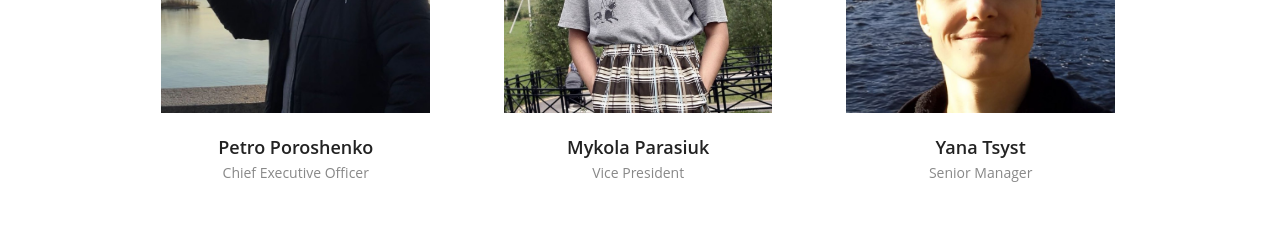
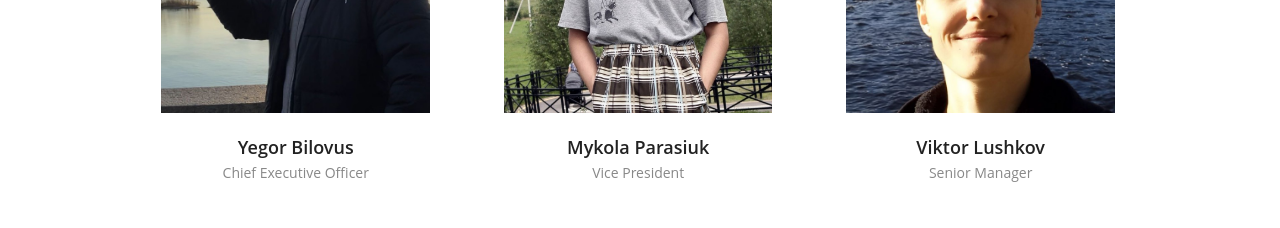
Before and after one commit to Kutsepalov/trendy-portfolios-wd, a plain HTML site: page index.html in a window 1280 px wide. Shown: the part 3540-3768 px from the top of the page. Drawn offline with Linux system fonts and the light colour scheme.

Commit message:
Update 4

```diff
--- a/index.html
+++ b/index.html
@@ -344,7 +344,7 @@
           <div class="team_box_shadow"><a href="javascript:void(0)"></a></div>
           <img src="img/team_pic1.jpg" alt="">
         </div>
-        <h3 class="wow fadeInDown delay-03s">Petro Poroshenko</h3>
+        <h3 class="wow fadeInDown delay-03s">Yegor Bilovus</h3>
         <span class="wow fadeInDown delay-03s">Chief Executive Officer</span>
       </div>
       <div class="team_area">
@@ -360,7 +360,7 @@
           <div class="team_box_shadow"><a href="javascript:void(0)"></a></div>
           <img src="img/team_pic3.jpg" alt="">
         </div>
-        <h3 class="wow fadeInDown delay-09s">Yana Tsyst</h3>
+        <h3 class="wow fadeInDown delay-09s">Viktor Lushkov</h3>
         <span class="wow fadeInDown delay-09s">Senior Manager</span>
       </div>
     </div>
```
